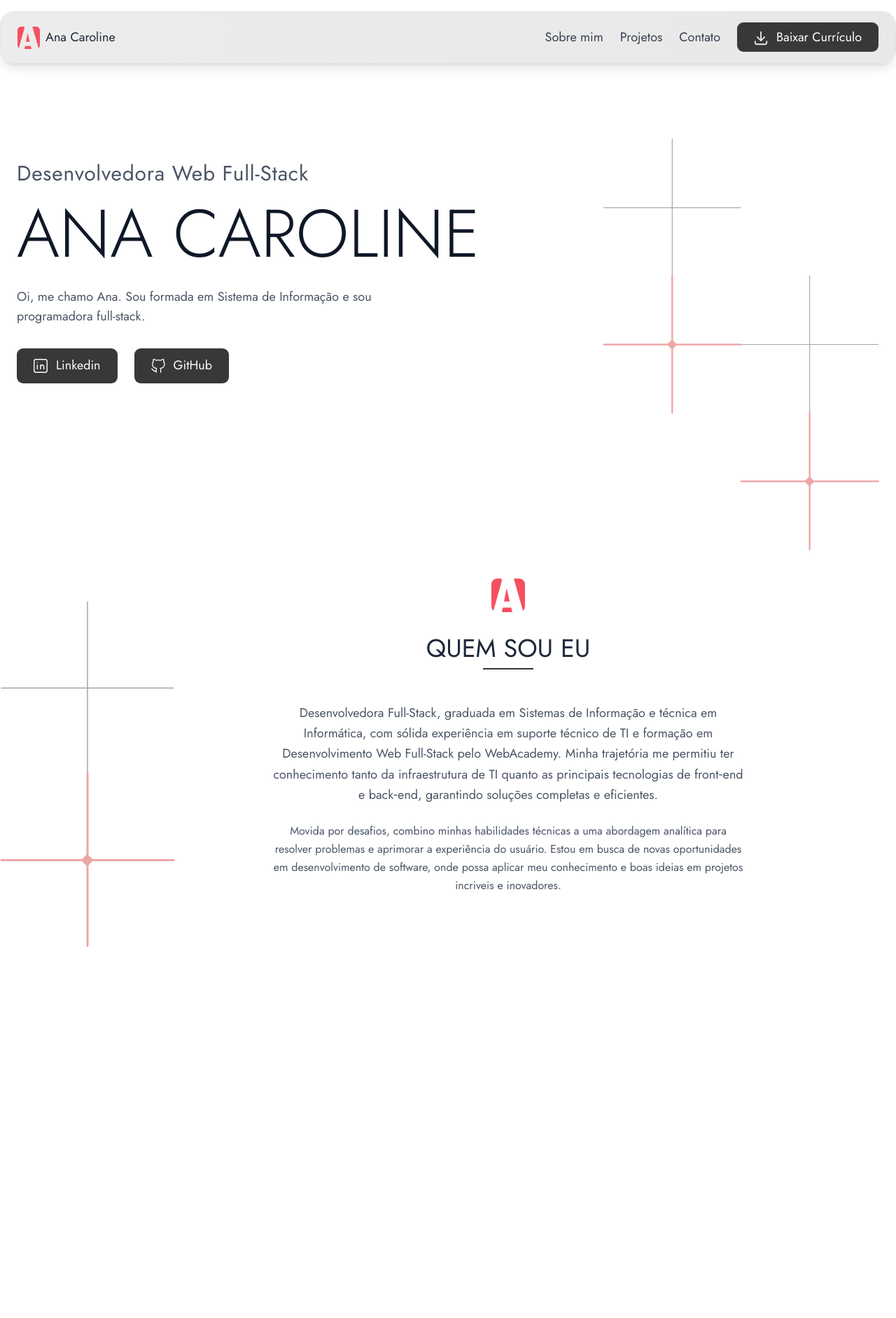
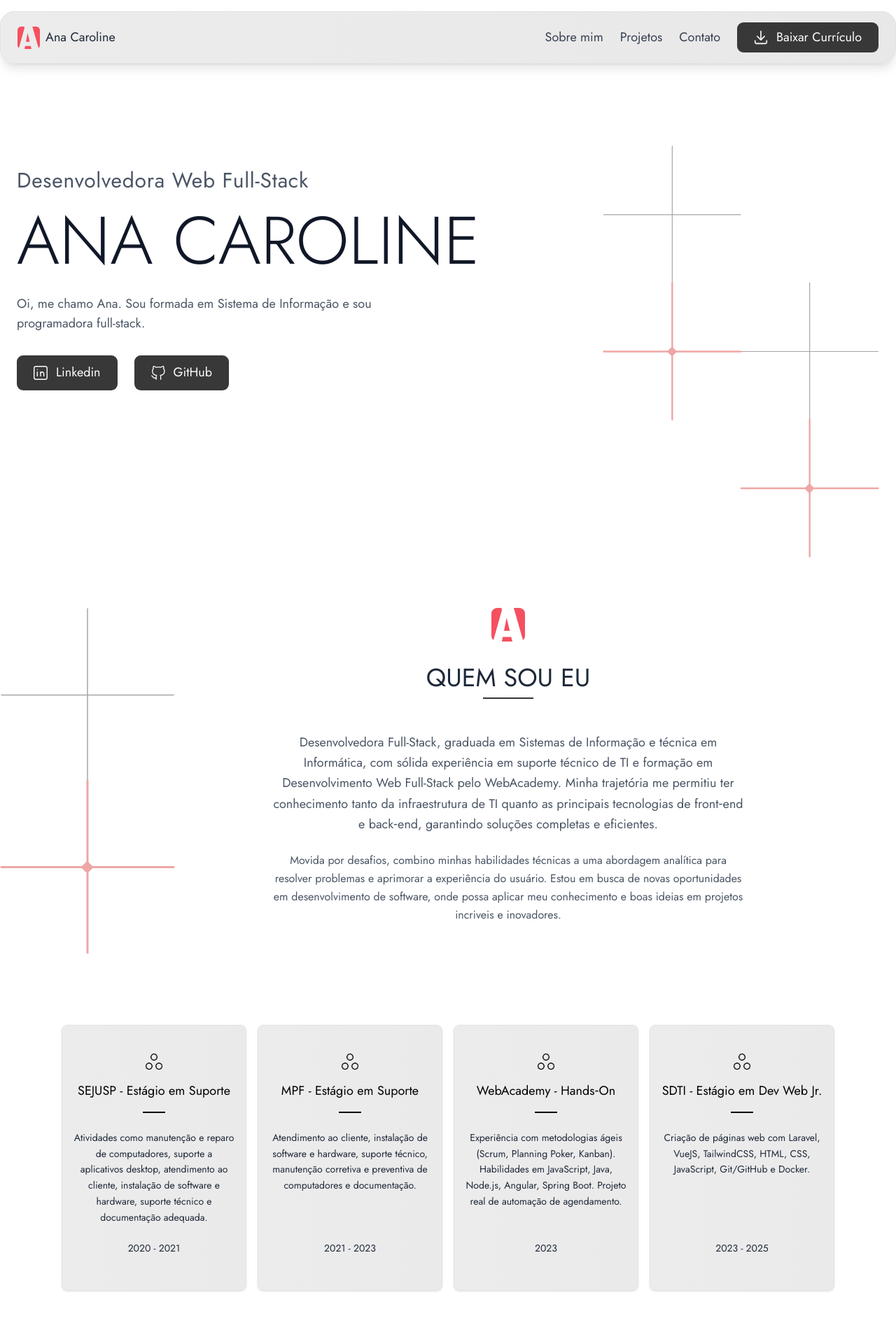
Before and after one commit to anacarolinens/ana-portifolio, a React (Vite) app: page / in a window 1280 px wide. Shown: the whole page at 70% size. Before the commit the page ends 1619 px from the top, so only its background shows below. Built offline with nearby package versions, Linux system fonts and the light colour scheme.

Commit message:
✨ feat:  adiciona experience área

```diff
--- a/src/App.jsx
+++ b/src/App.jsx
@@ -10,6 +10,11 @@
 import Header from "./components/Header";
 import Hero from "./components/Hero";
 import About from "./components/About";
+import ExperienceList from "./components/ExperienceList";
+// import Skils from "./components/Skils";
+// import Projects from "./components/Projects";
+// import Contact from "./components/Contact";
+import Footer from "./components/Footer";
 
 const App = () => {
   return (
@@ -18,8 +23,13 @@ const App = () => {
       <main>
         <Hero />
         <About />
+        <ExperienceList />
+        {/* <Skils /> */}
+        {/* <Projects /> */}
+        {/* <Contact /> */}
       </main>
+      <Footer />
     </>
   );
-    }
+};
 export default App;
--- a/src/components/About.jsx
+++ b/src/components/About.jsx
@@ -12,7 +12,7 @@ const About = () => {
   return (
     <section
       id="about"
-      className="relative mx-auto w-full max-w-screen-xl min-h-screen flex items-start justify-center pt-2 px-4 md:px-6"
+      className="relative mx-auto w-full max-w-screen-xl flex items-start justify-center px-4 md:px-6 py-10"
     >
       <figure className="hidden lg:block lg:absolute lg:left-0 lg:top-10  w-[100px] sm:w-[150px] md:w-[250px] h-auto">
         <img src="/public/images/about-image.svg" alt="About Image" />
@@ -30,19 +30,19 @@ const About = () => {
         <span className="block w-18 h-0.5 bg-[var(--color-shadow-gray)] mt-2 mb-12 "></span>
 
         <p className="text-base sm:text-lg text-gray-600 mb-6 leading-relaxed">
-          Desenvolvedora Full-Stack, graduada em Sistemas de Informação e técnica em Informática,
-          com sólida experiência em suporte técnico de TI e formação em
-          Desenvolvimento Web Full-Stack pelo WebAcademy. Minha trajetória me
-          permitiu ter conhecimento tanto da infraestrutura de TI quanto as principais
-          tecnologias de front‑end e back‑end, garantindo soluções completas e
-          eficientes.
+          Desenvolvedora Full-Stack, graduada em Sistemas de Informação e
+          técnica em Informática, com sólida experiência em suporte técnico de
+          TI e formação em Desenvolvimento Web Full-Stack pelo WebAcademy. Minha
+          trajetória me permitiu ter conhecimento tanto da infraestrutura de TI
+          quanto as principais tecnologias de front‑end e back‑end, garantindo
+          soluções completas e eficientes.
         </p>
         <p className="text-sm sm:text-base text-gray-600 leading-relaxed">
           Movida por desafios, combino minhas habilidades técnicas a uma
           abordagem analítica para resolver problemas e aprimorar a experiência
           do usuário. Estou em busca de novas oportunidades em desenvolvimento
-          de software, onde possa aplicar meu conhecimento e boas ideias em projetos incriveis e
-          inovadores.
+          de software, onde possa aplicar meu conhecimento e boas ideias em
+          projetos incriveis e inovadores.
         </p>
       </div>
     </section>
--- /dev/null
+++ b/src/components/ExperienceCard.jsx
@@ -0,0 +1,35 @@
+/**
+ * @copyright 2025 Ana
+ * @license Apache-2.0
+ */
+
+/**
+ * Components
+ */
+import React from "react";
+
+const ExperienceCard = ({ title, description, date }) => (
+  <div className="w-66 bg-gradient-to-r from-[var(--color-bg-light)] to-[var(--color-bg-lighte)] backdrop-blur-md border border-[var(--color-border-gray)] rounded-lg shadow p-4 flex flex-col justify-between text-gray-800 h-95 pt-10 mt-16 duration-300 transition-transform hover:scale-105">
+    {/* Logo */}
+    <div className="flex justify-center mb-4">
+      <img src="/public/images/exp.png" alt="Experience Logo" className="w-6" />
+    </div>
+
+    {/* Title */}
+    <h5 className="text-lg font-normal text-black text-center mb-2">{title}</h5>
+
+    <span className="block w-8 h-[2px] bg-black mx-auto my-2 mb-6"></span>
+
+    {/* Description */}
+    <p className="text-sm leading-relaxed text-w text-center flex-grow">
+      {description}
+    </p>
+
+    {/* Date */}
+    <div className="mt-4 mb-8 text-center">
+      <span className="text-sm text-gray-800">{date}</span>
+    </div>
+  </div>
+);
+
+export default ExperienceCard;
--- /dev/null
+++ b/src/components/ExperienceList.jsx
@@ -0,0 +1,55 @@
+/**
+ * @copyright 2025 Ana
+ * @license Apache-2.0
+ */
+
+/**
+ * Components
+ */
+
+import React from "react";
+import ExperienceCard from "./ExperienceCard";
+
+const experiences = [
+  {
+    title: "SEJUSP - Estágio em Suporte",
+    description: `Atividades como manutenção e reparo de computadores, suporte a aplicativos desktop,
+atendimento ao cliente, instalação de software e hardware, suporte técnico e documentação adequada.`,
+    date: "2020 - 2021",
+  },
+  {
+    title: "MPF - Estágio em Suporte",
+    description: `Atendimento ao cliente, instalação de software e hardware, suporte técnico, manutenção
+corretiva e preventiva de computadores e documentação.`,
+    date: "2021 - 2023",
+    img: "/public/images/Logo_MPF.png"
+  },
+  {
+    title: "WebAcademy - Hands‑On",
+    description: `Experiência com metodologias ágeis (Scrum, Planning Poker, Kanban).
+Habilidades em JavaScript, Java, Node.js, Angular, Spring Boot. Projeto real de automação de agendamento.`,
+    date: "2023",
+  },
+  {
+    title: "SDTI - Estágio em Dev Web Jr.",
+    description: `Criação de páginas web com Laravel, VueJS, TailwindCSS, HTML, CSS, JavaScript, Git/GitHub e Docker.`,
+    date: "2023 - 2025",
+  },
+];
+
+const ExperienceList = () => (
+  <section className="relative mx-auto w-full max-w-screen-xl flex flex-wrap items-stretch justify-center gap-4 px-4 md:px-6 py-10">
+    {experiences.map((exp) => (
+      <div key={exp.id} className="flex-shrink-0">
+        <ExperienceCard
+          img={exp.img}
+          title={exp.title}
+          subtitle={exp.subtitle}
+          description={exp.description}
+          date={exp.date}
+        />
+      </div>
+    ))}
+  </section>
+);
+export default ExperienceList;
--- a/src/components/Hero.jsx
+++ b/src/components/Hero.jsx
@@ -12,9 +12,8 @@ const Hero = () => {
   return (
     <section
       id="home"
-      className="relative mx-auto w-full max-w-screen-xl flex flex-col lg:flex-row justify-center items-center lg:items-start pt-[230px] pb-0 px-4 lg:px-6 overflow-hidden"
+      className="relative mx-auto w-full max-w-screen-xl flex flex-col lg:flex-row justify-center items-center lg:items-start pt-[240px] pb-0 px-4 lg:px-6 overflow-hidden"
     >
-
       <div className="z-10 w-full lg:w-1/2 text-center lg:text-left px-4 lg:px-0 lg:mb-0 mb-25">
         <h2 className="text-lg sm:text-xl md:text-2xl lg:text-3xl text-gray-600 mb-2 tracking-wide">
           Desenvolvedora Web Full-Stack
@@ -29,7 +28,7 @@ const Hero = () => {
         <div className="flex justify-center lg:justify-start gap-6">
           <a
             href="#linkedin"
-            className="flex items-center px-6 py-3 rounded-[9px] text-sm sm:text-[18px] font-normal text-white bg-[var(--color-hover-gray)] hover:bg-[var(--color-bg-button)] transition-colors duration-300"
+            className="flex items-center px-6 py-3 rounded-[9px] text-sm sm:text-[18px] font-normal text-white bg-[var(--color-hover-gray)] duration-300 transition-transform hover:scale-105"
           >
             <img
               src="/images/linkedin.svg"
@@ -42,7 +41,7 @@ const Hero = () => {
           </a>
           <a
             href="#GitHub"
-            className="flex items-center px-6 py-3 rounded-[9px] text-sm sm:text-[18px] font-normal text-white bg-[var(--color-hover-gray)] hover:bg-[var(--color-bg-button)] transition-colors duration-300"
+            className="flex items-center px-6 py-3 rounded-[9px] text-sm sm:text-[18px] font-normal text-white bg-[var(--color-hover-gray)] duration-300 transition-transform hover:scale-105"
           >
             <img
               src="/images/github.svg"
@@ -57,7 +56,7 @@ const Hero = () => {
       </div>
 
       <div className="relative w-full lg:w-1/2 flex justify-end">
-        <figure className="hidden lg:block w-[300px] sm:w-[350px] md:w-[395px] h-auto transform -translate-y-8 mx-auto lg:mx-0 mb-8 lg:mb-0">
+        <figure className="hidden lg:block w-[300px] sm:w-[350px] md:w-[395px] h-auto transform -translate-y-8 mx-auto lg:mx-0 lg:mb-0">
           <img src="/images/hero-image.svg" alt="Hero Image" />
         </figure>
       </div>
--- a/src/components/Navbar.jsx
+++ b/src/components/Navbar.jsx
@@ -1,12 +1,3 @@
-/**
- * @copyright 2025 Ana
- * @license Apache-2.0
- */
-
-/**
- * Components
- */
-
 import React from "react";
 
 const Navbar = () => {
@@ -21,7 +12,7 @@ const Navbar = () => {
   return (
     <nav className="relative flex items-center">
       {/* Desktop links */}
-      <ul className="hidden md:flex space-x-6 text-[18px] text-gray-700">
+      <ul className="hidden md:flex items-center space-x-6 text-[18px] text-gray-700">
         <li>
           <a href="#sobre" className="nav-link">
             Sobre mim
@@ -41,7 +32,7 @@ const Navbar = () => {
         <li>
           <a
             href="#resume"
-            className="px-6 py-2 rounded-[9px] text-[18px] font-normal text-white bg-[var(--color-hover-gray)] hover:bg-[var(--color-bg-button)] transition-colors duration-300"
+            className="inline-flex items-center px-6 py-2 rounded-[9px] text-[18px] font-normal text-white bg-[var(--color-hover-gray)] transform transition-transform duration-300 hover:scale-105"
           >
             <img
               src="/images/download.svg"
@@ -124,8 +115,8 @@ const Navbar = () => {
           <li className="border-t border-gray-200 px-4 py-4">
             <a
               href="/files/curriculo-ana-caroline.pdf"
-              download="Curriculo_AnaCaroline.pdf"
-              className="block px-2 py-3 rounded-2xl text-white bg-[var(--color-hover-gray)] hover:bg-[var(--color-bg-button)] transition-colors duration-300"
+              download="curriculo_ana_caroline.pdf"
+              className="inline-flex items-center px-2 py-3 rounded-[9px] text-white bg-[var(--color-hover-gray)] transform transition-transform duration-300 hover:scale-105"
             >
               <img
                 src="/images/download.svg"
--- a/src/index.css
+++ b/src/index.css
@@ -8,6 +8,7 @@
   /* Cores personalizadas */
   --color-bg-light: #ececec;
   --color-bg-lighter: #e9e8e8;
+  --color-bg-lighte: #EBEAEA;
   --color-bg-button: #DCDCDC;
   --color-border-gray: #e3e3e3;
   --color-custom-gray: #CDC0C066;
```
Also changed, not shown: public/images/exp.png (added). Lines whose indentation alone changed are shown as unchanged.
